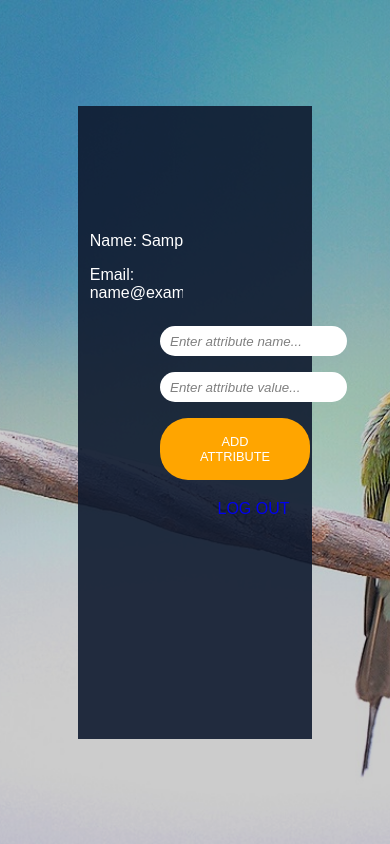
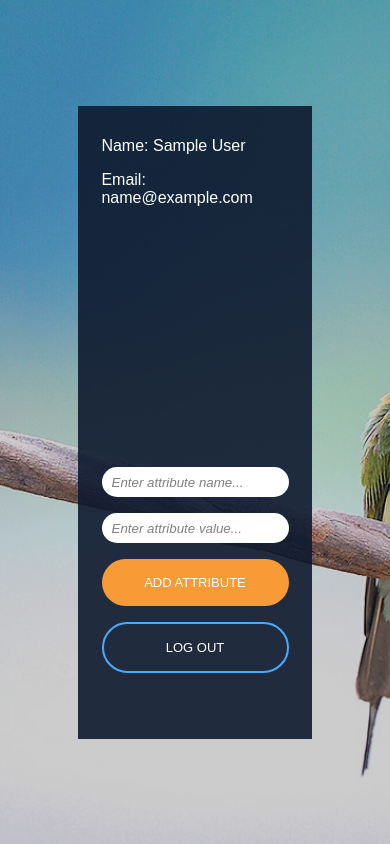
Before and after one commit to kristaps777/magebit, a PHP site: page /display.php in a window 390 px wide. Run offline with PHP 8.4, Linux system fonts and the light colour scheme; the visitor is signed in with stand-in values (Sample User, id 1); data that the repository does not hold is empty.

Commit message:
some adjustments for stat view on mobile

```diff
--- a/public/display.php
+++ b/public/display.php
@@ -46,9 +46,9 @@
                         <input name="attr_name" id="attr_name" type="text" placeholder="Enter attribute name..." maxlength="30" spellcheck="false" autocomplete="off" required>
                         <input name="attr_value" id="attr_value" type="text" placeholder="Enter attribute value..." maxlength="30" spellcheck="false" autocomplete="off" required>
                         <button type="submit" class="orange">ADD ATTRIBUTE</button>
+                        <button type="button" class="logout_button"><a href="../private/logout_user.php">LOG OUT</a></button>
                     </form>
 
-                <a href="../private/logout_user.php">LOG OUT</a>
                 </div>
 
 
--- a/public/styles/display.css
+++ b/public/styles/display.css
@@ -4,6 +4,12 @@
     text-decoration: none;
     list-style: none;
     box-sizing: border-box;
+}
+
+a {
+    color: white;
+    display: block;
+    font-family: 'Source Sans Pro', sans-serif;
 }
 
 body {
@@ -41,13 +47,14 @@ main {
     height: 75%;
     position: relative;
     display: flex;
+    flex-direction: column;
     background-color: rgba(15, 26, 47, 0.9);
 }
 
 .profile_info,
 .add_attribute {
-    width: 50%;
-    height: 100%;
+    width: 100%;
+    height: 50%;
     display: flex;
     align-items: center;
     justify-content: center;
@@ -92,18 +99,30 @@ input {
     border-radius: 28px;
     display: block;
     cursor: pointer;
-    font-size: .8em;
+    font-size: 13px;
     padding: 16px 31px;
     text-transform: uppercase;
     color: white;
-    width: 150px;
+    width: auto;
     align-self: flex-start;
 }
 
+.logout_button {
+    border: 2px solid #49abfe;
+    background-color: transparent;
+}
+
+.logout_button:hover {
+    background-color: #49abfe;
+}
 
 .orange {
-    background-color: orange;
+    background-color:  #f89a35;
     border: none;
+}
+
+.orange:hover {
+    background-color: #f8bf35;
 }
 
 button:active {
@@ -120,7 +139,7 @@ button:focus {
     display: grid;
     gap: 1em;
     overflow-y: auto;
-    height: 60%;
+    height: 80%;
     width: 80%;
     grid-auto-rows: max-content;
 }
@@ -134,3 +153,22 @@ button:focus {
   background-color: darkgrey;
   outline: 1px solid slategrey;
 }
+
+/* media queries */
+@media(min-width: 992px) {
+
+.display_container {
+    flex-direction: row;
+}
+
+.profile_info,
+.add_attribute {
+    width: 50%;
+    height: 100%;
+}
+
+.stats {
+    height: 60%;
+}
+
+}
--- a/public/styles/index.css
+++ b/public/styles/index.css
@@ -155,7 +155,7 @@ button {
     border-radius: 28px;
     display: block;
     cursor: pointer;
-    font-size: .8em;
+    font-size: 13px;
     padding: 16px 31px;
     text-transform: uppercase;
     color: white;
@@ -207,6 +207,7 @@ input {
     background: none;
     color: white;
     padding-top: 25px;
+    width: 100%;
 }
 
 input:focus, button:focus {
```
